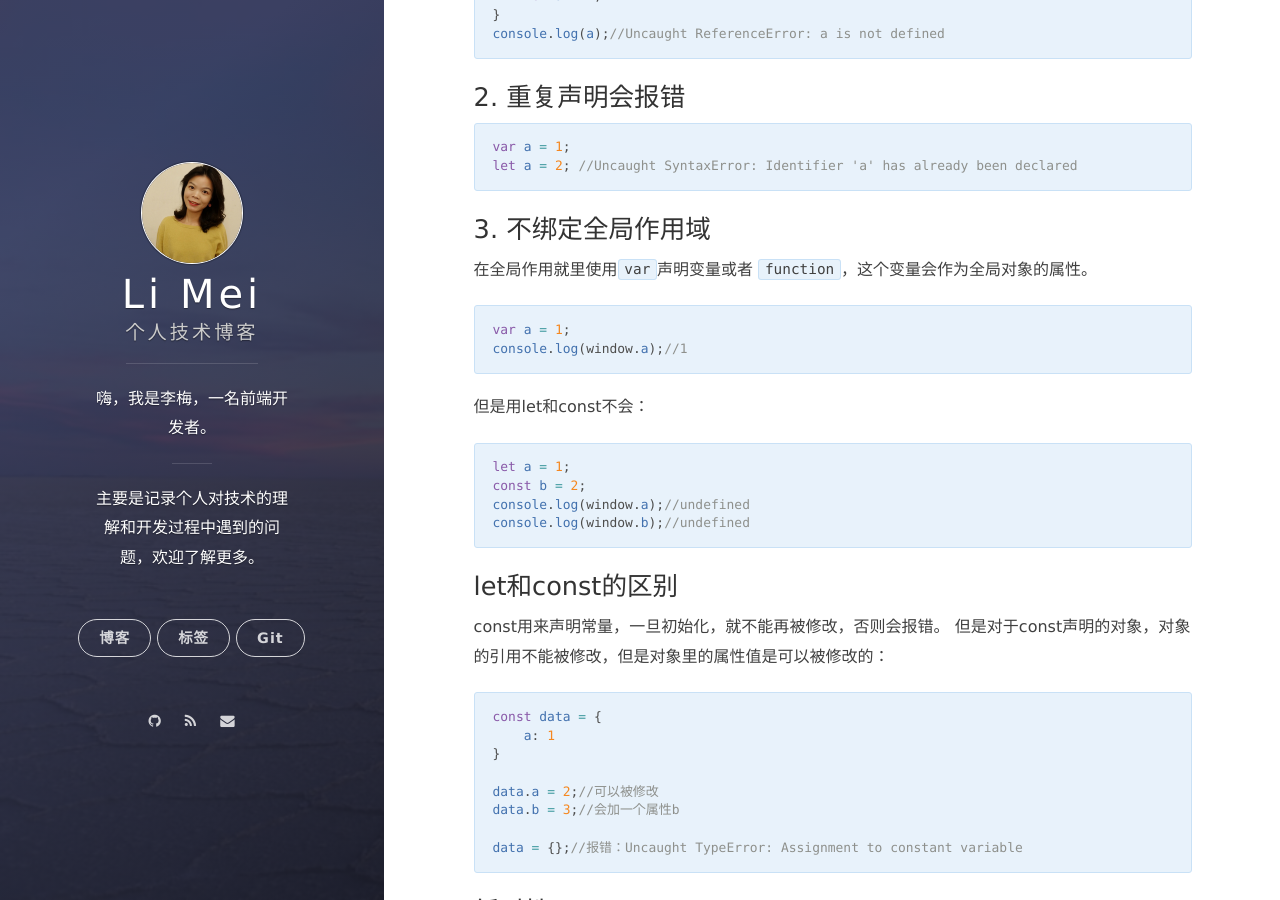
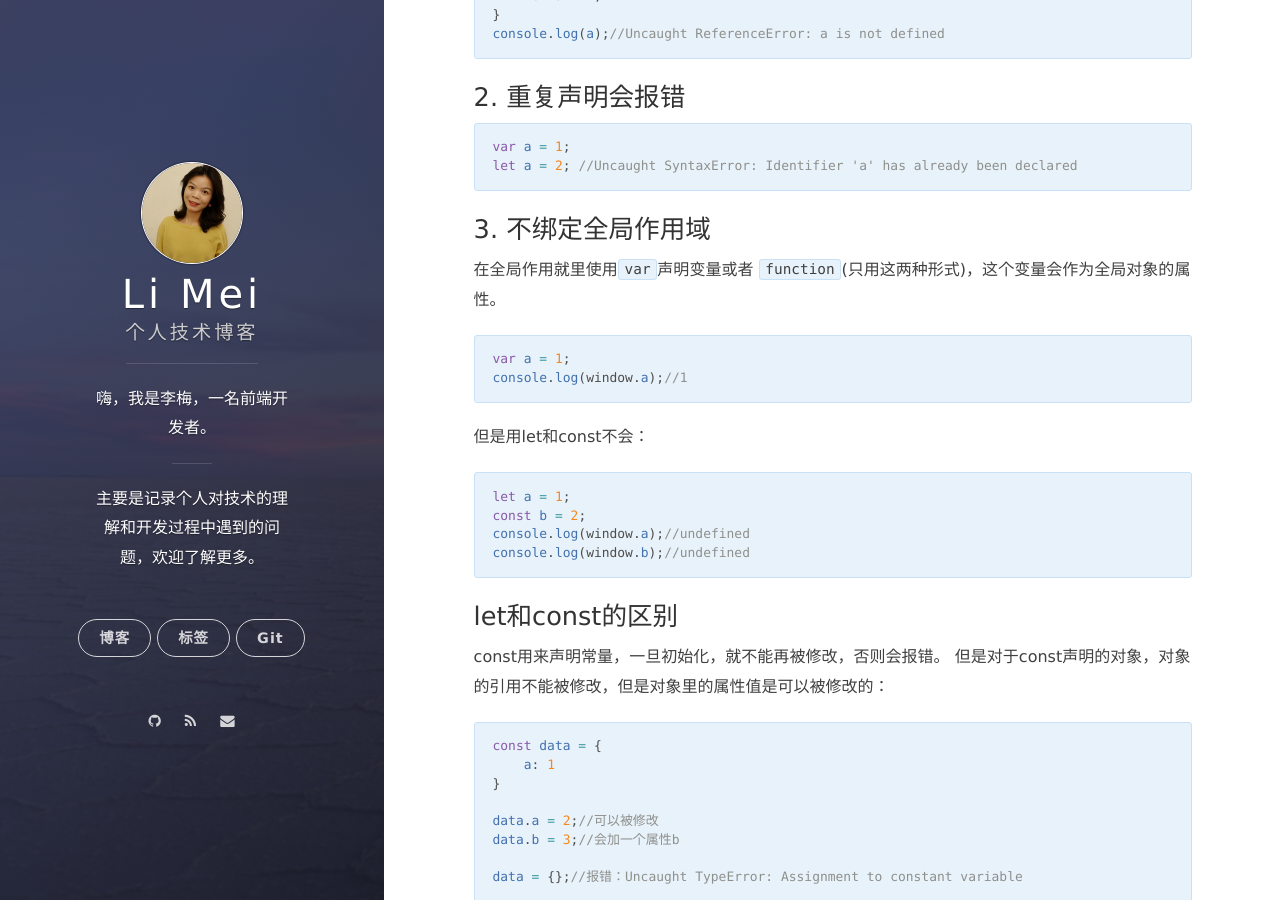
Before and after one commit to LiMeii/LiMeii.github.io, a Jekyll site: the page built from _posts/2019-05-30-js-let-const.md, in a window 1280 px wide and 900 px high, scrolled down 1180 px. Built offline with Jekyll 4.4.1, drawn with Linux system fonts in a browser that asks for light colours; nearby versions of some CDN libraries.

Commit message:
update let const cannot be windows propterty

````diff
--- a/_posts/2019-05-30-js-let-const.md
+++ b/_posts/2019-05-30-js-let-const.md
@@ -51,7 +51,7 @@ var a = 1;
 let a = 2; //Uncaught SyntaxError: Identifier 'a' has already been declared
 ```
 ### 3. 不绑定全局作用域
-在全局作用就里使用```var```声明变量或者 ```function```，这个变量会作为全局对象的属性。
+在全局作用就里使用```var```声明变量或者 ```function```(只用这两种形式)，这个变量会作为全局对象的属性。
 ```js
 var a = 1;
 console.log(window.a);//1
````
